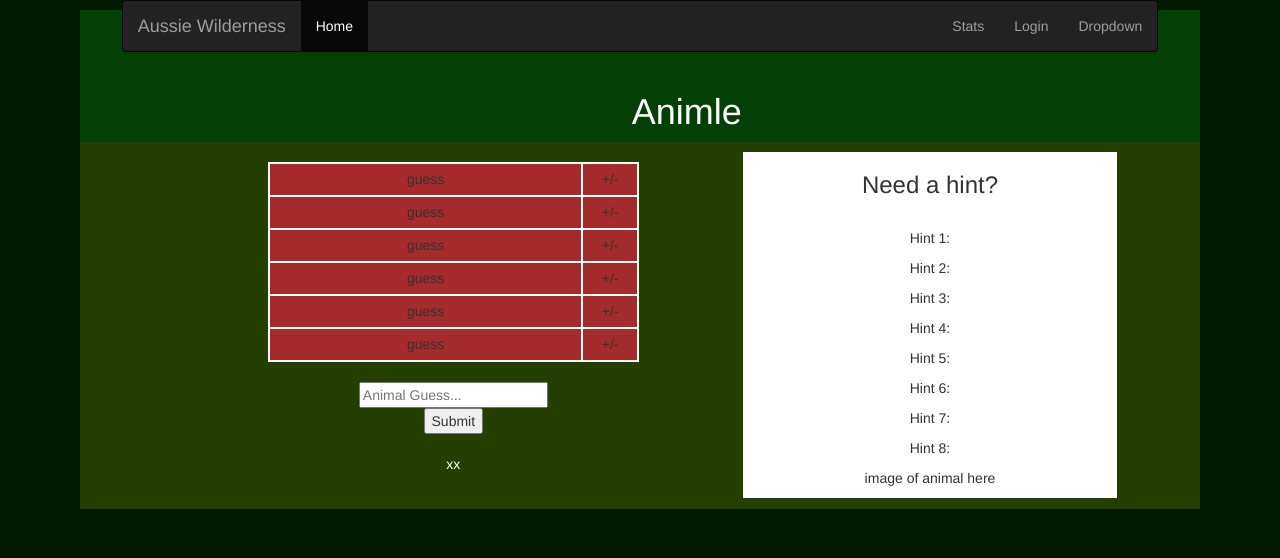
After one commit to saphcarter/animle, a Flask app: page / in a window 1280 px wide. The commit adds this page. Shown: the top 558 px of the page. Run offline with Flask 2, Linux system fonts and the light colour scheme; some libraries are stand-ins or nearby versions.

Commit message:
create templates for flask app
base, gamepage, login and stats

```diff
--- a/flask_app/app/templates/base.html
+++ b/flask_app/app/templates/base.html
@@ -13,6 +13,12 @@
 
     <!-- Latest compiled JavaScript -->
     <script src="https://maxcdn.bootstrapcdn.com/bootstrap/3.4.1/js/bootstrap.min.js"></script>
+
+    {% if title %}
+    <title>{{ title }} - Animle</title>
+    {% else %}
+    <title>Animle</title>
+    {% endif %}
 
     <style>
         .autocomplete {
@@ -106,9 +112,8 @@
                         <li class="active"><a href="#">Home</a></li>
                     </ul>
                     <ul class="nav navbar-nav navbar-right">
-                        <li><a href="#">Stats</a></li>
-                        <li><a href="#">Profile</a></li>
-
+                        <li><a href="{{ url_for('stats') }}">Stats</a></li>
+                        <li><a href="{{ url_for('login') }}">Login</a></li>
                         <!--Needs a hover dropdown-->
                         <li class="nav-item dropdown">
                             <a class="nav-link dropdown-toggle" href="#" id="navbarDropdown" role="button"
@@ -116,9 +121,21 @@
                                 Dropdown
                             </a>
                             <div class="dropdown-menu" aria-labelledby="navbarDropdown">
-                                <a class="dropdown-item" href="#">Action</a>
+                                <a class="dropdown-item" href="#">Profile</a>
                                 <a class="dropdown-item" href="#">Another action</a>
                                 <div class="dropdown-divider"></div>
                                 <a class="dropdown-item" href="#">Something else here</a>
                             </div>
                         </li>
+                    </ul>
+                </div>
+            </nav>
+        </div>
+        <div class="col-md-1"></div>
+    </section>
+
+    {% block content %}{% endblock %}
+
+    <script src="homePage.js"></script>
+
+</html>
--- /dev/null
+++ b/flask_app/app/templates/gamepage.html
@@ -0,0 +1,86 @@
+{% extends "base.html" %}
+
+{% block content %}
+<!--Title block-->
+<section class = "title">
+    <div class = "container">
+        <div class = "row" id = "Heading">
+            <div class = "col-md-4"></div>
+            <div class = "col-md-5">
+                <h1 style = "color: white;">Animle</h1>
+            </div>
+            <div class = "col-md-3"></div>
+        </div>
+    </div>
+</section>
+
+<section class = "gamebox">
+    <div class = "container">
+        <div class = "row" id="game_row">
+            <div class = "col-md-1"></div>
+            <div class = "col-md-6" id = "gameInputs">
+              <br>
+                <form  method="post" id="wordInputs">
+                  <br>
+                  <div class="autocomplete">
+                  <input id="guessWord" type="text" placeholder="Animal Guess...">
+                  </div>
+                  <br>
+                  <input id = "submitWord" type = "button" value = "Submit">
+                  <br>
+                </form>
+                <script>
+                    var animals = ["Dog",  "Cat", "Tiger", "Lion", "Snake"]
+                    autocomplete(document.getElementById("guessWord"), animals);
+                </script>
+                <br>
+                <p id="finalMessage" style="color:white">xx</p>
+                <br>
+            </div>
+
+            <!--Right column-->
+            <div class = "col-md-4" id = "game_hints">
+                <h3>Need a hint?</h3><br>
+                <p id="hint1">Hint 1:</p>
+                <p id="hint2">Hint 2:</p>
+                <p id="hint3">Hint 3:</p>
+                <p id="hint4">Hint 4:</p>
+                <p id="hint5">Hint 5:</p>
+                <p id="hint6">Hint 6:</p>
+                <p id="hint7">Hint 7:</p>
+                <p id="hint8">Hint 8:</p>
+                <p id="animalImage">image of animal here</p>
+            </div>
+            <div class = "col-md-1"></div>
+        </div>
+    </div>
+    <!-- change -->
+
+            <!--Submit-->
+            <!--Help-->
+        <!--Hints-->
+        <!--Image-->
+        </div>
+        <div class = "col-md-2"></div>
+    </div>
+    <br>
+    <br>
+</section>
+
+<section class = "Social Footer">
+    <div class = "container">
+        <div class = "col-md-2"></div>
+        <div class = "col-md-8">
+            <footer>
+                <div class="social">
+                  <!--
+                    <a href="#"><img src="instagram-icon.png"></a>
+                    <a href="#"><img src="facebook-icon.png"></a>
+                    <a href="#"><img src="twitter-icon.png"></a> -->
+                </div>
+            </nav>
+        </div>
+    <div class="col-md-1"></div>
+</section>
+
+{% endblock %}
--- /dev/null
+++ b/flask_app/app/templates/stats.html
@@ -0,0 +1,5 @@
+{% extends "base.html" %}
+
+{% block content %}
+<p>stats page</p>
+{% endblock %}
```
Also changed, not shown: flask_app/app/templates/login.html (added, +27 -0 lines).
